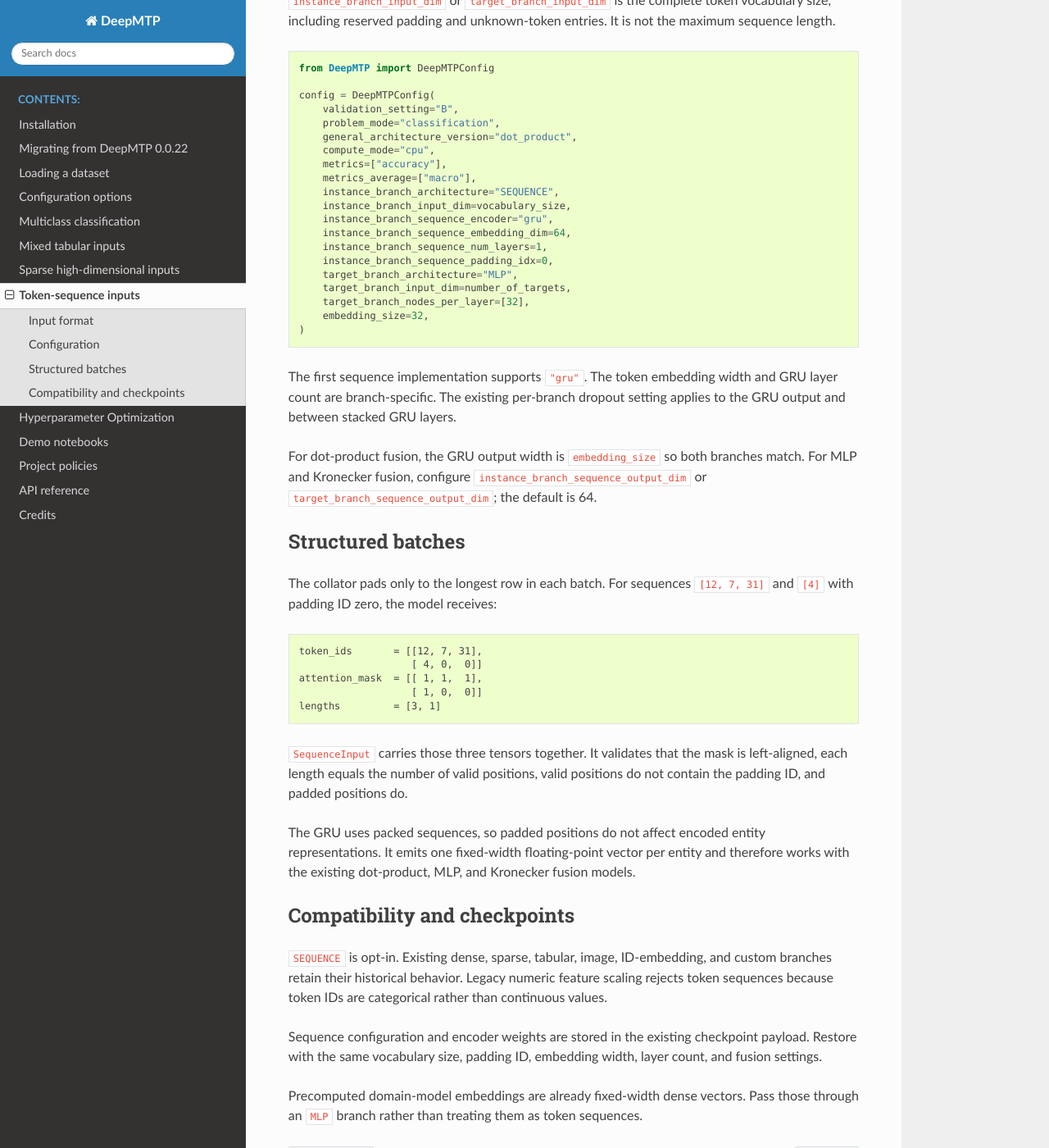
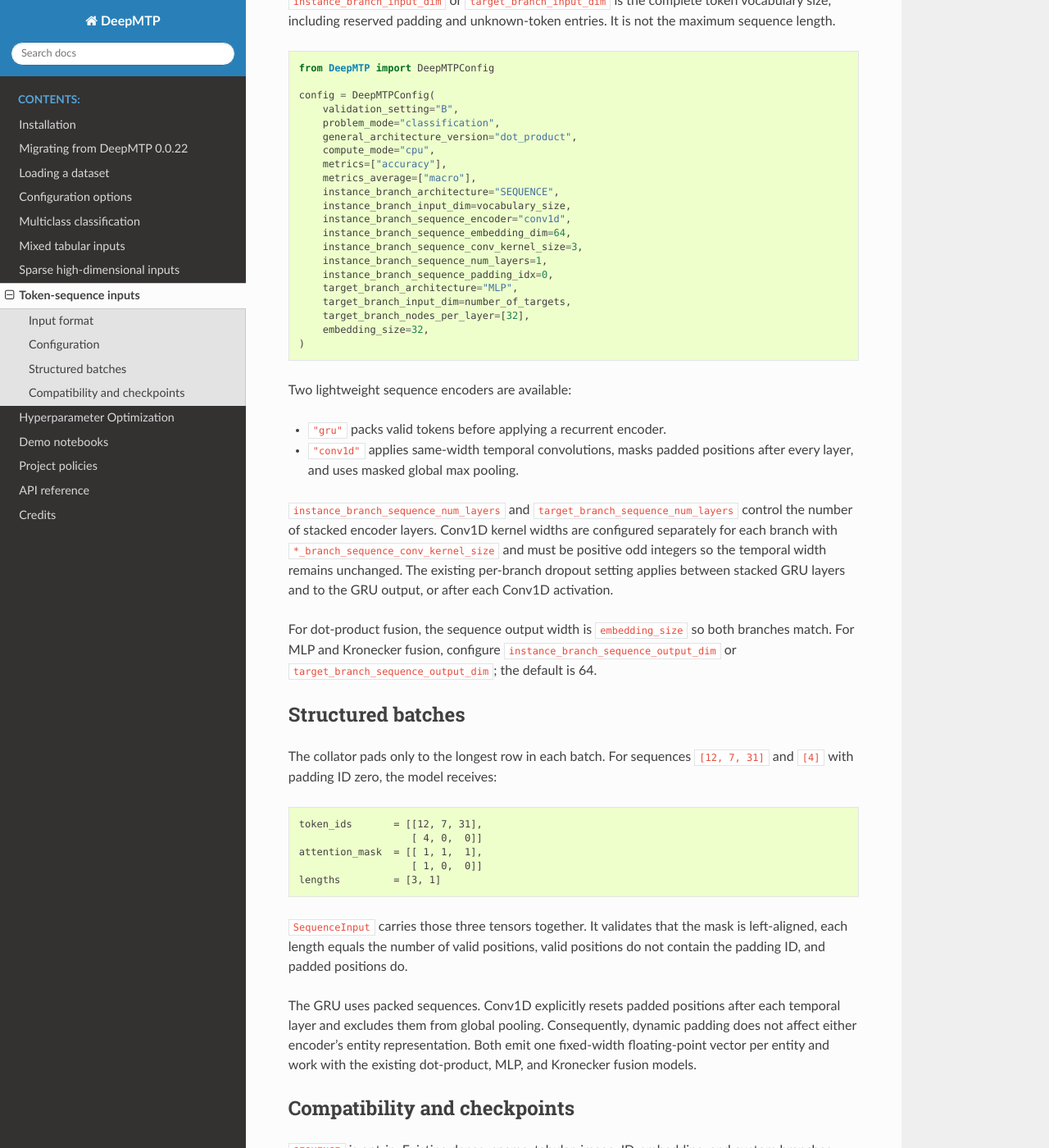
Before and after one commit to diliadis/DeepMTP, a Sphinx documentation site: the page built from docs/source/tutorial/sequence_inputs.rst, in a window 1280 px wide and 1400 px high, scrolled down 1412 px. Shown: the whole window at 82% size. Built offline with Sphinx 7.4.7 and the Read the Docs theme 3.1.0, drawn with Linux system fonts in a browser that asks for light colours; formulas are drawn with MathJax 3; some of the changed text lies outside the part shown.

Commit message:
docs: explain Conv1D sequence workflows

```diff
--- a/docs/source/tutorial/configuration.rst
+++ b/docs/source/tutorial/configuration.rst
@@ -176,7 +176,8 @@ A **SEQUENCE** branch consumes unpadded integer token rows. ``data_process``
 must receive ``instance_feature_kind="sequence"`` or
 ``target_feature_kind="sequence"`` for that axis. Batches carry dynamically
 padded IDs, attention masks, and original lengths. See :doc:`sequence_inputs`
-for vocabulary, padding, GRU, and checkpoint configuration.
+for vocabulary, padding, packed-GRU, masked-Conv1D, and checkpoint
+configuration.
 
 For mutually exclusive outcomes, set
 ``classification_mode="multiclass"`` during both ``data_process`` and
--- a/docs/source/tutorial/sequence_inputs.rst
+++ b/docs/source/tutorial/sequence_inputs.rst
@@ -84,8 +84,9 @@ It is not the maximum sequence length.
        metrics_average=["macro"],
        instance_branch_architecture="SEQUENCE",
        instance_branch_input_dim=vocabulary_size,
-       instance_branch_sequence_encoder="gru",
+       instance_branch_sequence_encoder="conv1d",
        instance_branch_sequence_embedding_dim=64,
+       instance_branch_sequence_conv_kernel_size=3,
        instance_branch_sequence_num_layers=1,
        instance_branch_sequence_padding_idx=0,
        target_branch_architecture="MLP",
@@ -94,12 +95,22 @@ It is not the maximum sequence length.
        embedding_size=32,
    )
 
-The first sequence implementation supports ``"gru"``. The token embedding
-width and GRU layer count are branch-specific. The existing per-branch dropout
-setting applies to the GRU output and between stacked GRU layers.
+Two lightweight sequence encoders are available:
 
-For dot-product fusion, the GRU output width is ``embedding_size`` so both
-branches match. For MLP and Kronecker fusion, configure
+* ``"gru"`` packs valid tokens before applying a recurrent encoder.
+* ``"conv1d"`` applies same-width temporal convolutions, masks padded
+  positions after every layer, and uses masked global max pooling.
+
+``instance_branch_sequence_num_layers`` and
+``target_branch_sequence_num_layers`` control the number of stacked encoder
+layers. Conv1D kernel widths are configured separately for each branch with
+``*_branch_sequence_conv_kernel_size`` and must be positive odd integers so
+the temporal width remains unchanged. The existing per-branch dropout setting
+applies between stacked GRU layers and to the GRU output, or after each Conv1D
+activation.
+
+For dot-product fusion, the sequence output width is ``embedding_size`` so
+both branches match. For MLP and Kronecker fusion, configure
 ``instance_branch_sequence_output_dim`` or
 ``target_branch_sequence_output_dim``; the default is 64.
 
@@ -121,10 +132,11 @@ The collator pads only to the longest row in each batch. For sequences
 mask is left-aligned, each length equals the number of valid positions, valid
 positions do not contain the padding ID, and padded positions do.
 
-The GRU uses packed sequences, so padded positions do not affect encoded
-entity representations. It emits one fixed-width floating-point vector per
-entity and therefore works with the existing dot-product, MLP, and Kronecker
-fusion models.
+The GRU uses packed sequences. Conv1D explicitly resets padded positions after
+each temporal layer and excludes them from global pooling. Consequently,
+dynamic padding does not affect either encoder's entity representation. Both
+emit one fixed-width floating-point vector per entity and work with the
+existing dot-product, MLP, and Kronecker fusion models.
 
 Compatibility and checkpoints
 -----------------------------
@@ -135,8 +147,10 @@ scaling rejects token sequences because token IDs are categorical rather than
 continuous values.
 
 Sequence configuration and encoder weights are stored in the existing
-checkpoint payload. Restore with the same vocabulary size, padding ID,
-embedding width, layer count, and fusion settings.
+checkpoint payload. Restore with the same encoder name, vocabulary size,
+padding ID, embedding width, layer count, and fusion settings. Conv1D
+checkpoints also retain their kernel width. Older GRU checkpoints omit that
+new field and load with its inert default.
 
 Precomputed domain-model embeddings are already fixed-width dense vectors.
 Pass those through an ``MLP`` branch rather than treating them as token
```
Also changed, not shown: CHANGELOG.md (+2 -0 lines), NEURAL_NETWORK_EXTENSIONS.md (+3 -2 lines), README.md (+15 -11 lines), 1 other file.
